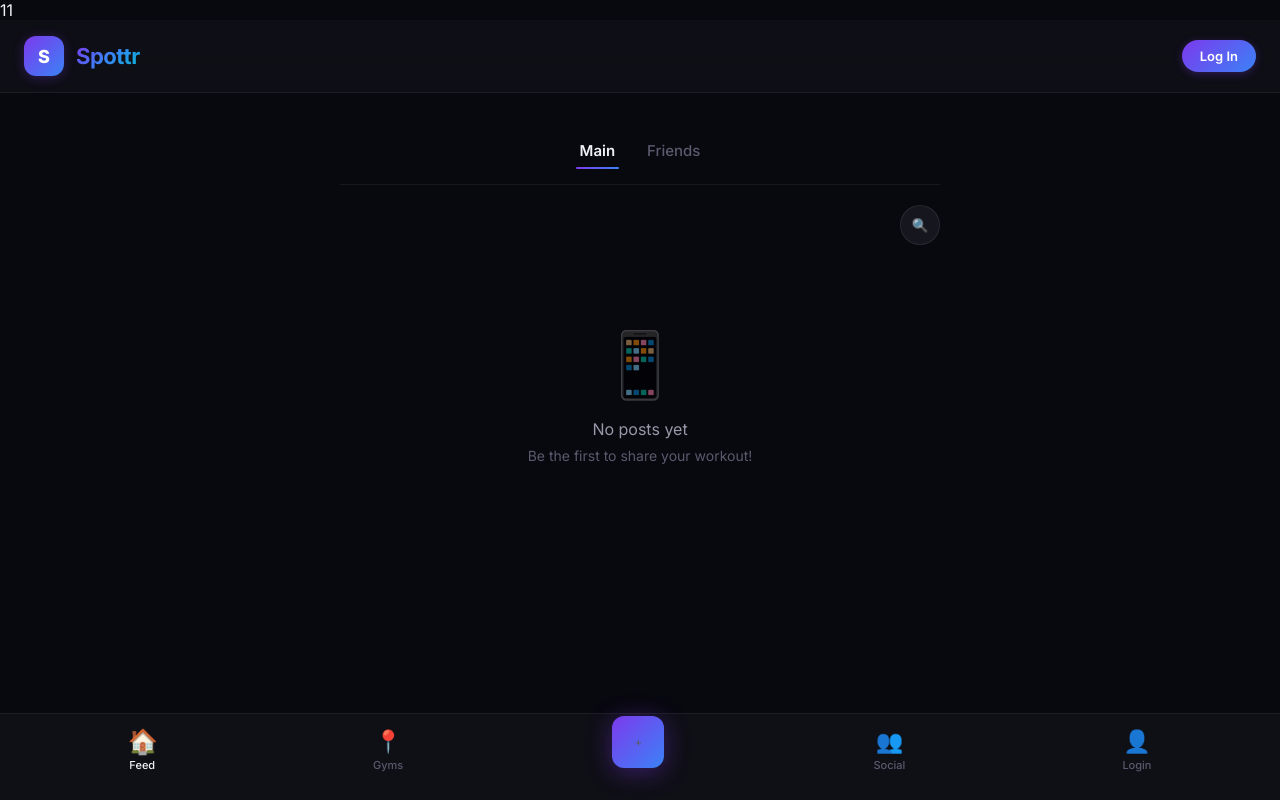
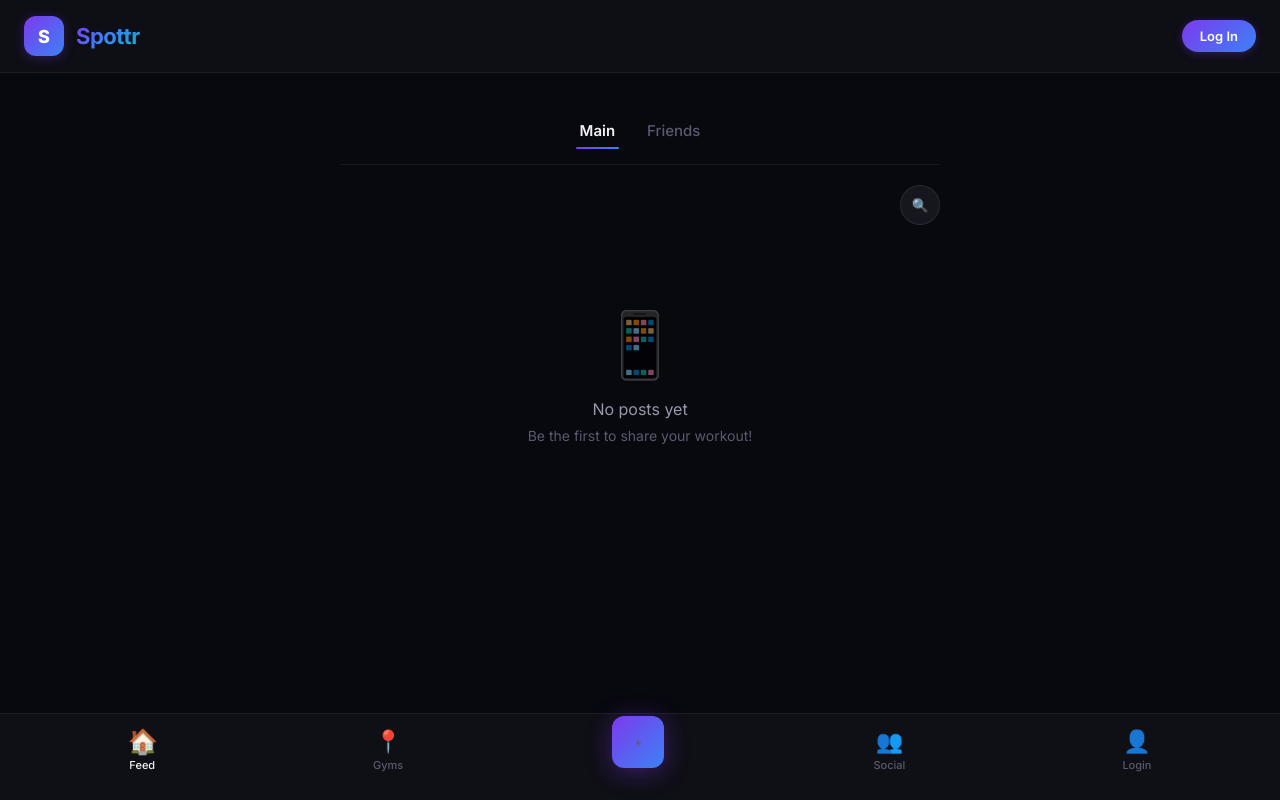
Before and after one commit to chanjalen/3_spottr, a Django app: page / in a window 1280 px wide. Run offline with Django 5.2, Linux system fonts and the light colour scheme; data that the repository does not hold is empty.

Commit message:
fix/random text

```diff
--- a/frontend/templates/social/feed.html
+++ b/frontend/templates/social/feed.html
@@ -1,4 +1,4 @@
-11{% extends 'gyms/base.html' %}
+{% extends 'gyms/base.html' %}
 
 {% block title %}Spottr - Feed{% endblock %}
 
```
